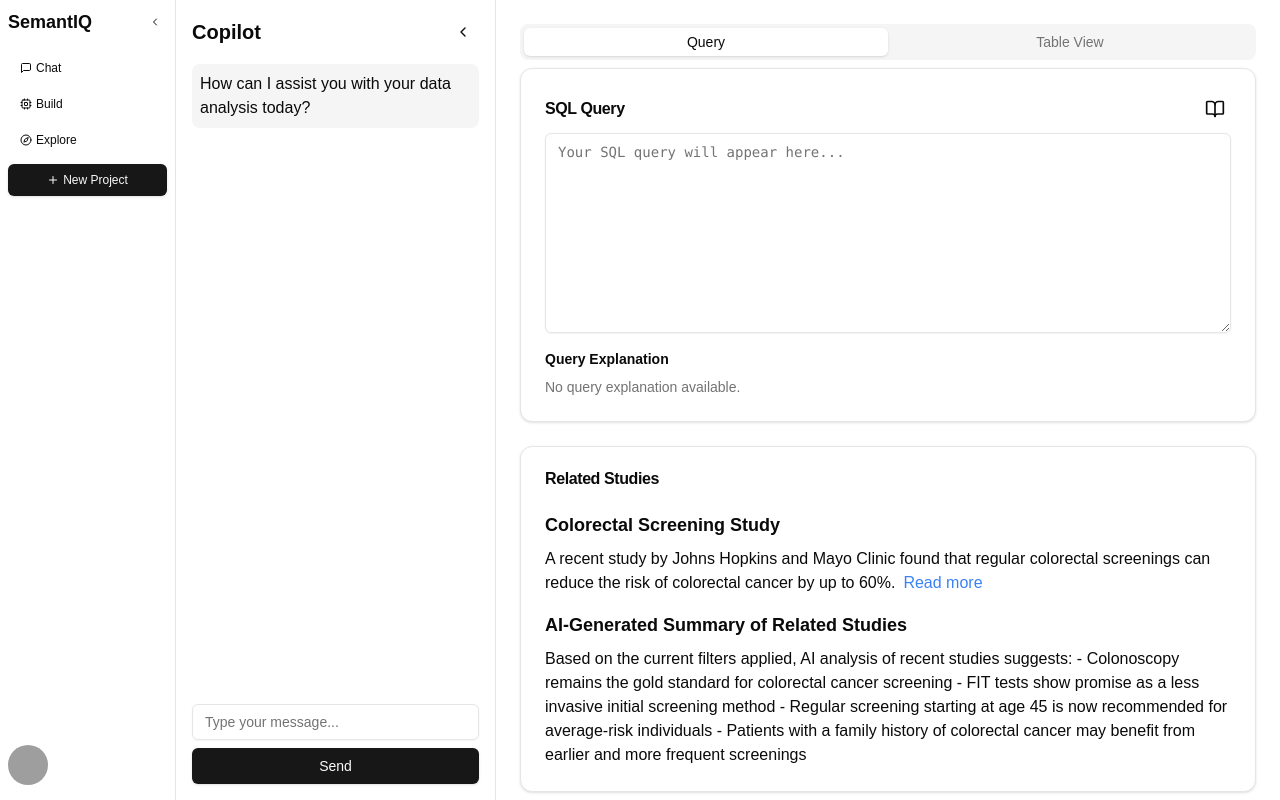
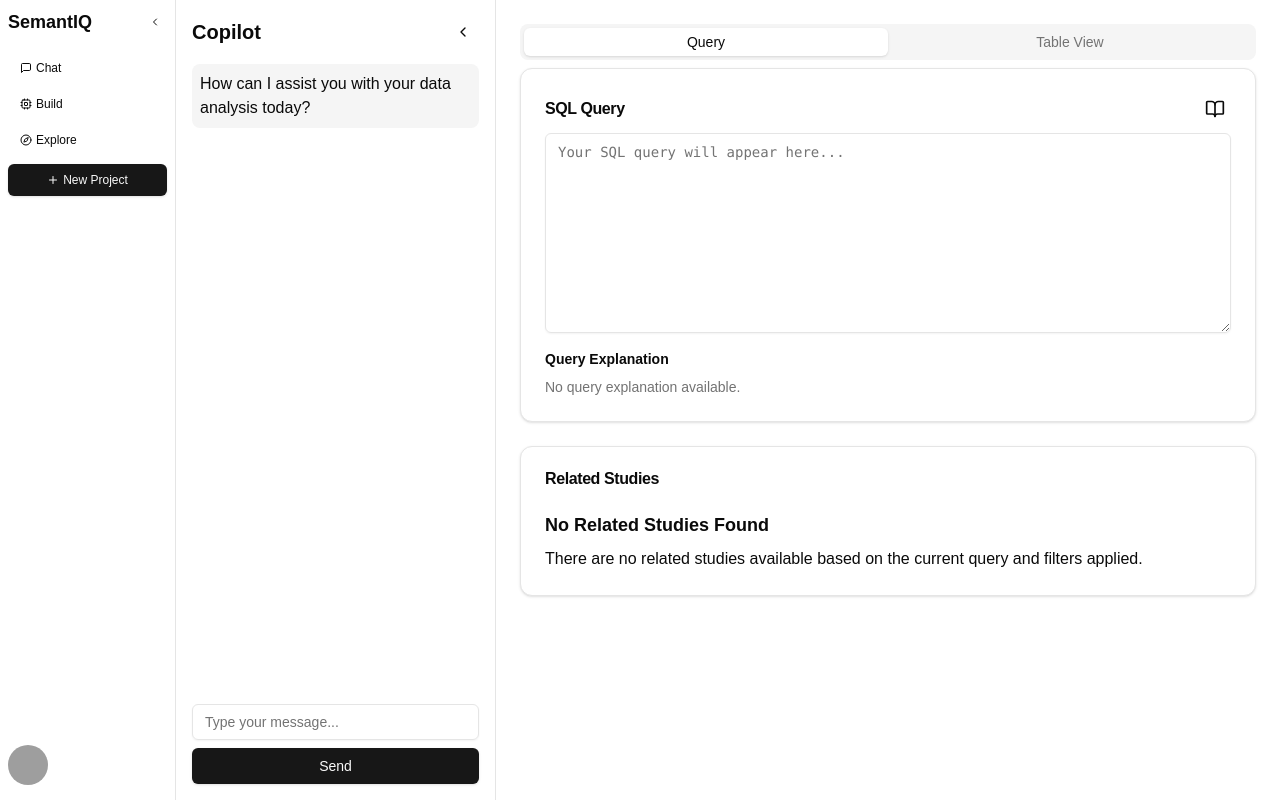
Before and after one commit to jlenaghan/data-copilot, a Next.js app: page / in a window 1280 px wide. Built offline with nearby package versions, Linux system fonts and the light colour scheme; grey boxes are pictures that could not be loaded.

Commit message:
added studies

```diff
--- a/src/app/page.tsx
+++ b/src/app/page.tsx
@@ -1572,24 +1572,6 @@ export default function Component() {
                     ) : (
                       <p className="text-sm text-muted-foreground">No query explanation available.</p>
                     )}
-
-
-                    {/* <p className="text-sm text-muted-foreground">
-                      This query does the following:
-                    </p>
-                    <ol className="list-decimal pl-5 space-y-2 text-sm text-muted-foreground">
-                      <li>
-                        Selects the screening method, counts the total
-                        screenings, and calculates the average patient age for
-                        each method.
-                      </li>
-                      <li>Filters the data for the year 2023.</li>
-                      <li>Groups the results by screening method.</li>
-                      <li>
-                        Orders the results by the total number of screenings in
-                        descending order.
-                      </li>
-                    </ol> */}
                   </div>
                 </CardContent>
               </Card>
@@ -1598,37 +1580,80 @@ export default function Component() {
                   <CardHeader>
                     <CardTitle>Related Studies</CardTitle>
                   </CardHeader>
+                  {queryType === 'colo' ? (
                   <CardContent>
-                    <h3 className="text-lg font-semibold mb-2">
-                      Colorectal Screening Study
-                    </h3>
                     <p className="mb-4">
-                      A recent study by Johns Hopkins and Mayo Clinic found that
-                      regular colorectal screenings can reduce the risk of
-                      colorectal cancer by up to 60%.
                       <a
-                        href="https://www.hopkinsmedicine.org/health/conditions-and-diseases/colon-cancer/colorectal-cancer-screening"
+                        href="https://jamanetwork.com/journals/jamanetworkopen/fullarticle/2815644"
                         className="text-blue-500 hover:underline ml-2"
                         target="_blank"
                         rel="noopener noreferrer"
                       >
-                        Read more
+                        JAMA: Effectiveness of Colonoscopy Screening vs Sigmoidoscopy Screening in Colorectal Cancer
                       </a>
                     </p>
-                    <h3 className="text-lg font-semibold mb-2">
-                      AI-Generated Summary of Related Studies
-                    </h3>
-                    <p>
-                      Based on the current filters applied, AI analysis of
-                      recent studies suggests: - Colonoscopy remains the gold
-                      standard for colorectal cancer screening - FIT tests show
-                      promise as a less invasive initial screening method -
-                      Regular screening starting at age 45 is now recommended
-                      for average-risk individuals - Patients with a family
-                      history of colorectal cancer may benefit from earlier and
-                      more frequent screenings
+                    <ul style={{ paddingLeft: '20px' }}>
+                     <li/>This comparative effectiveness simulation study of 358204 adults showed a statistically significant 7 percentage point reduction in colorectal cancer incidence and mortality at 15-year follow-up of colonoscopy screening, which proportionally amounted to 30% benefit compared with sigmoidoscopy screening.
+                    </ul>
+                    <br />
+                    <p className="mb-4">
+                      <a
+                        href="https://www.nejm.org/doi/full/10.1056/NEJMoa2208375#:~:text=In%20a%20pooled%20analysis%20of,who%20had%20not%20been%20invited.&text=Colonoscopy%20is%20considered%20to%20be,examine%20the%20entire%20large%20bowel.&text=Thus%2C%20sigmoidoscopy%20has%20largely%20been,be%20performed%20every%2010%20years.&text=In%20contrast%2C%20colonoscopy%20has%20not,of%20this%20test%20is%20lacking.&text=A%20balance%20among%20benefits%2C%20harms,related%20death%20at%2010%20years"
+                        className="text-blue-500 hover:underline ml-2"
+                        target="_blank"
+                        rel="noopener noreferrer"
+                      >
+                        Effect of Colonoscopy Screening on Risks of Colorectal Cancer and Related Death
+                        </a>
                     </p>
+                    <ul style={{ paddingLeft: '20px' }}>
+                      <li><strong>Study Design:</strong> A randomized controlled trial involving individuals aged 55 to 64, comparing those who underwent colonoscopy screening with a control group.</li>
+                      <li><strong>Colorectal Cancer Incidence:</strong> The study found a significant reduction in colorectal cancer incidence among participants who received screening compared to the control group.</li>
+                      <li><strong>Mortality Rates:</strong> There was a notable decrease in colorectal cancer-related deaths in the screening group, indicating that colonoscopy effectively reduces both cancer risk and mortality.</li>
+                      <li><strong>Long-term Effects:</strong> The benefits of screening persisted over a substantial follow-up period, underscoring the importance of regular colonoscopy screening in this age group.</li>
+                      <li><strong>Safety and Adherence:</strong> The procedure was generally safe, with low rates of complications, and adherence to screening recommendations was emphasized as critical for maximizing benefits.</li>
+</ul>
+
+
+
                   </CardContent>
+                  ) :  queryType === 'joint' ? (
+                    <CardContent>
+                    <p className="mb-4">
+                    <a href="https://pmc.ncbi.nlm.nih.gov/articles/PMC4551172/#:~:text=Prevalence%20increased%20with%20age%2C%20and,the%20U.S.%20population%20in%202010" target="_blank" rel="noopener noreferrer" className="text-blue-500 hover:underline ml-2">
+                        <h2>NIH: Prevalence of Total Hip and Knee Replacement in the United States</h2>
+                      </a>
+                      </p>
+                      <ul style={{ paddingLeft: '20px' }}>
+                        <li>The prevalence of total hip and total knee replacement in the total U.S. population was <strong>0.83%</strong> and <strong>1.52%</strong>, respectively.</li>
+                        <li>Prevalence was higher among women than among men and increased with age.</li>
+                        <li>These estimates corresponded to <strong>2.5 million individuals</strong> (1.4 million women and 1.1 million men) with total hip replacement and <strong>4.7 million individuals</strong> (3.0 million women and 1.7 million men) with total knee replacement.</li>
+                        <li>Secular trends indicated a substantial rise in prevalence over time and a shift to younger ages.</li>
+                      </ul>
+                    <br />
+                    <p className="mb-4">
+                      <a href="https://www.thelancet.com/journals/lancet/article/PIIS0140-6736(18)32531-5/fulltext" target="_blank" rel="noopener noreferrer" className="text-blue-500 hover:underline ml-2">
+                        <h2>Lancet: How long does a knee replacement last?</h2>
+                      </a>
+                      </p>
+                      <ul style={{ paddingLeft: '20px' }}>
+                      <li>The aim of knee replacement surgery is the long-term relief of pain and restoration of function.</li>
+                      <li>Unfortunately, knee replacements fail for a variety of reasons, including loosening, infection, persistent pain, and instability, and might require revision within the lifetime of the recipient.</li>
+                      <li>Our pooled registry data, which we believe to be more accurate than the case series data, shows that approximately <strong>82%</strong> of TKRs last 25 years and <strong>70%</strong> of UKRs last 25 years.</li>
+                    </ul>
+                  </CardContent>
+                  ) : (
+                    <CardContent>
+                      <h3 className="text-lg font-semibold mb-2">
+                        No Related Studies Found
+                      </h3>
+                      <p>
+                        There are no related studies available based on the
+                        current query and filters applied.
+                      </p>
+                    </CardContent>
+                  )}
+
                 </Card>
               )}
             </TabsContent>
```
